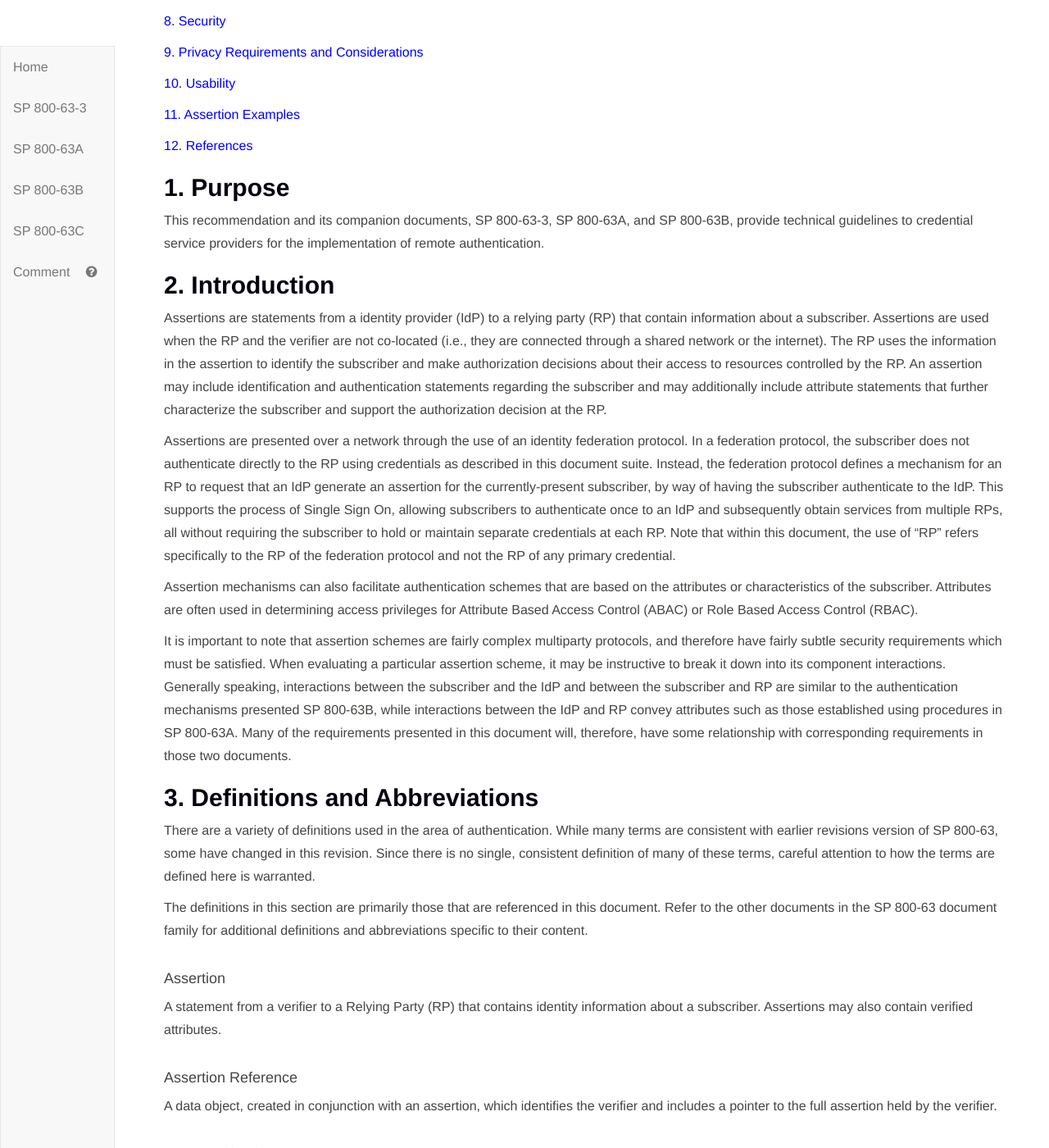
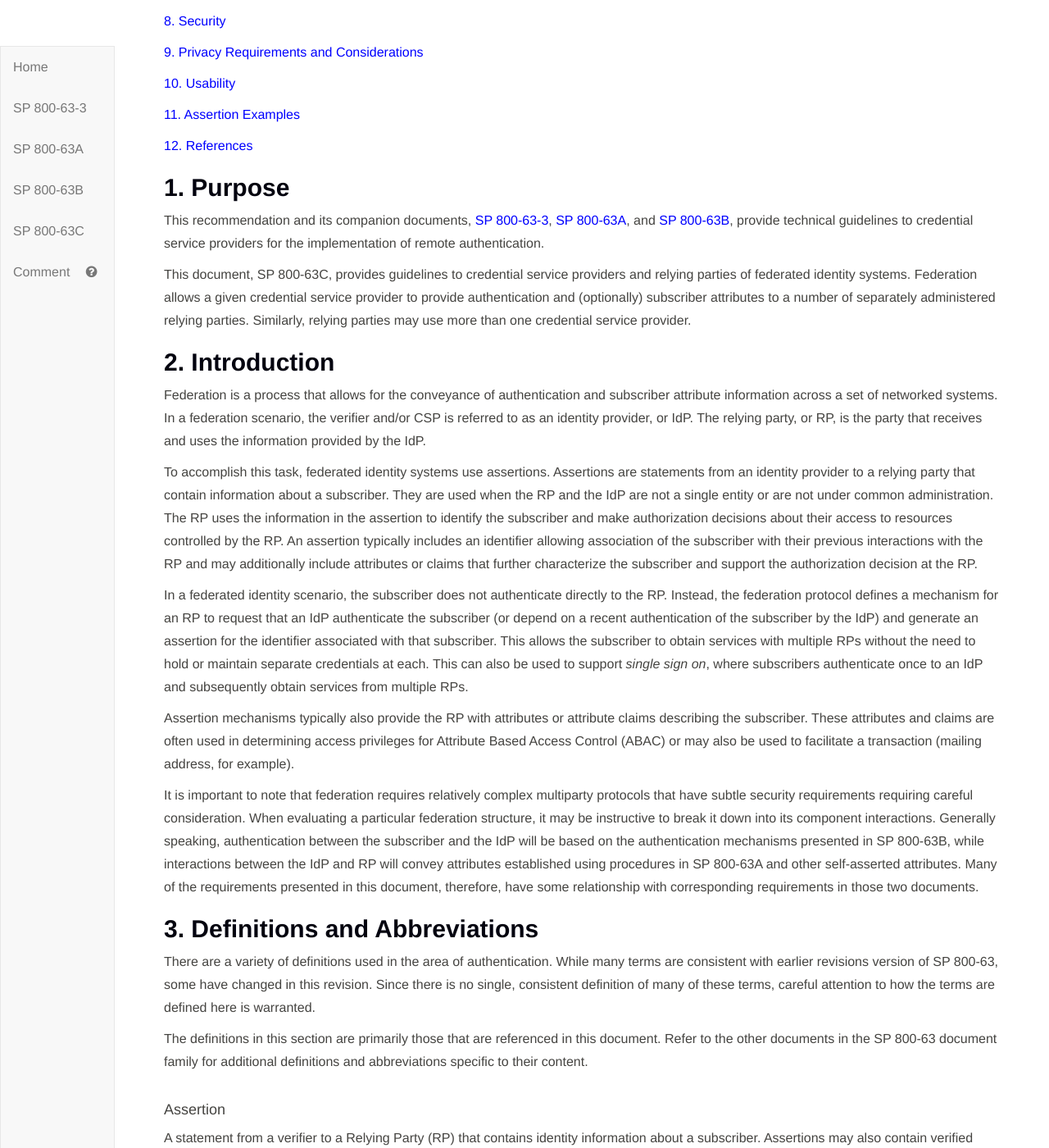
Before and after one commit to usnistgov/800-63-3, a Jekyll site: the page built from sp800-63c.md, in a window 1280 px wide and 1400 px high, scrolled down 3983 px. Shown: the whole window at 82% size. Built offline with Jekyll 4.4.1, drawn with Linux system fonts in a browser that asks for light colours.

Commit message:
Editorial pass on introduction

```diff
--- a/sp800-63c/sec1_2_introduction.md
+++ b/sp800-63c/sec1_2_introduction.md
@@ -2,16 +2,20 @@
 
 ## 1. Purpose
 
-This recommendation and its companion documents, SP 800-63-3, SP 800-63A, and SP 800-63B, provide technical guidelines to credential service providers for the implementation of remote authentication.
+This recommendation and its companion documents, [SP 800-63-3](sp800-63-3.html), [SP 800-63A](sp800-63a.html), and [SP 800-63B](sp800-63b.html), provide technical guidelines to credential service providers for the implementation of remote authentication.
+
+This document, SP 800-63C, provides guidelines to credential service providers and relying parties of federated identity systems. Federation allows a given credential service provider to provide authentication and (optionally) subscriber attributes to a number of separately administered relying parties. Similarly, relying parties may use more than one credential service provider.
 
 <a name="sec2"></a>
 
 ## 2. Introduction
 
-Assertions are statements from a identity provider (IdP) to a relying party (RP) that contain information about a subscriber. Assertions are used when the RP and the verifier are not co-located (i.e., they are connected through a shared network or the internet). The RP uses the information in the assertion to identify the subscriber and make authorization decisions about their access to resources controlled by the RP. An assertion may include identification and authentication statements regarding the subscriber and may additionally include attribute statements that further characterize the subscriber and support the authorization decision at the RP.
+Federation is a process that allows for the conveyance of authentication and subscriber attribute information across a set of networked systems. In a federation scenario, the verifier and/or CSP is referred to as an identity provider, or IdP. The relying party, or RP, is the party that receives and uses the information provided by the IdP.
 
-Assertions are presented over a network through the use of an identity federation protocol. In a federation protocol, the subscriber does not authenticate directly to the RP using credentials as described in this document suite. Instead, the federation protocol defines a mechanism for an RP to request that an IdP generate an assertion for the currently-present subscriber, by way of having the subscriber authenticate to the IdP. This supports the process of Single Sign On, allowing subscribers to authenticate once to an IdP and subsequently obtain services from multiple RPs, all without requiring the subscriber to hold or maintain separate credentials at each RP. Note that within this document, the use of "RP" refers specifically to the RP of the federation protocol and not the RP of any primary credential.
+To accomplish this task, federated identity systems use assertions. Assertions are statements from an identity provider to a relying party that contain information about a subscriber. They are used when the RP and the IdP are not a single entity or are not under common administration. The RP uses the information in the assertion to identify the subscriber and make authorization decisions about their access to resources controlled by the RP. An assertion typically includes an identifier allowing association of the subscriber with their previous interactions with the RP and may additionally include attributes or claims that further characterize the subscriber and support the authorization decision at the RP.
 
-Assertion mechanisms can also facilitate authentication schemes that are based on the attributes or characteristics of the subscriber. Attributes are often used in determining access privileges for Attribute Based Access Control (ABAC) or Role Based Access Control (RBAC).
+In a federated identity scenario, the subscriber does not authenticate directly to the RP. Instead, the federation protocol defines a mechanism for an RP to request that an IdP authenticate the subscriber (or depend on a recent authentication of the subscriber  by the IdP) and generate an assertion for the identifier associated with that subscriber. This allows the subscriber to obtain services with multiple RPs without the need to hold or maintain separate credentials at each. This can also be used to support *single sign on*, where subscribers authenticate once to an IdP and subsequently obtain services from multiple RPs.
 
-It is important to note that assertion schemes are fairly complex multiparty protocols, and therefore have fairly subtle security requirements which must be satisfied. When evaluating a particular assertion scheme, it may be instructive to break it down into its component interactions. Generally speaking, interactions between the subscriber and the IdP and between the subscriber and RP are similar to the authentication mechanisms presented SP 800-63B, while interactions between the IdP and RP convey attributes such as those established using procedures in SP 800-63A. Many of the requirements presented in this document will, therefore, have some relationship with corresponding requirements in those two documents.
+Assertion mechanisms typically also provide the RP with attributes or attribute claims describing the subscriber. These attributes and claims are often used in determining access privileges for Attribute Based Access Control (ABAC) or may also be used to facilitate a transaction (mailing address, for example).
+
+It is important to note that federation requires relatively complex multiparty protocols that have subtle security requirements requiring careful consideration. When evaluating a particular federation structure, it may be instructive to break it down into its component interactions. Generally speaking, authentication between the subscriber and the IdP will be based on the authentication mechanisms presented in SP 800-63B, while interactions between the IdP and RP will convey attributes established using procedures in SP 800-63A and other self-asserted attributes. Many of the requirements presented in this document, therefore, have some relationship with corresponding requirements in those two documents.
```
